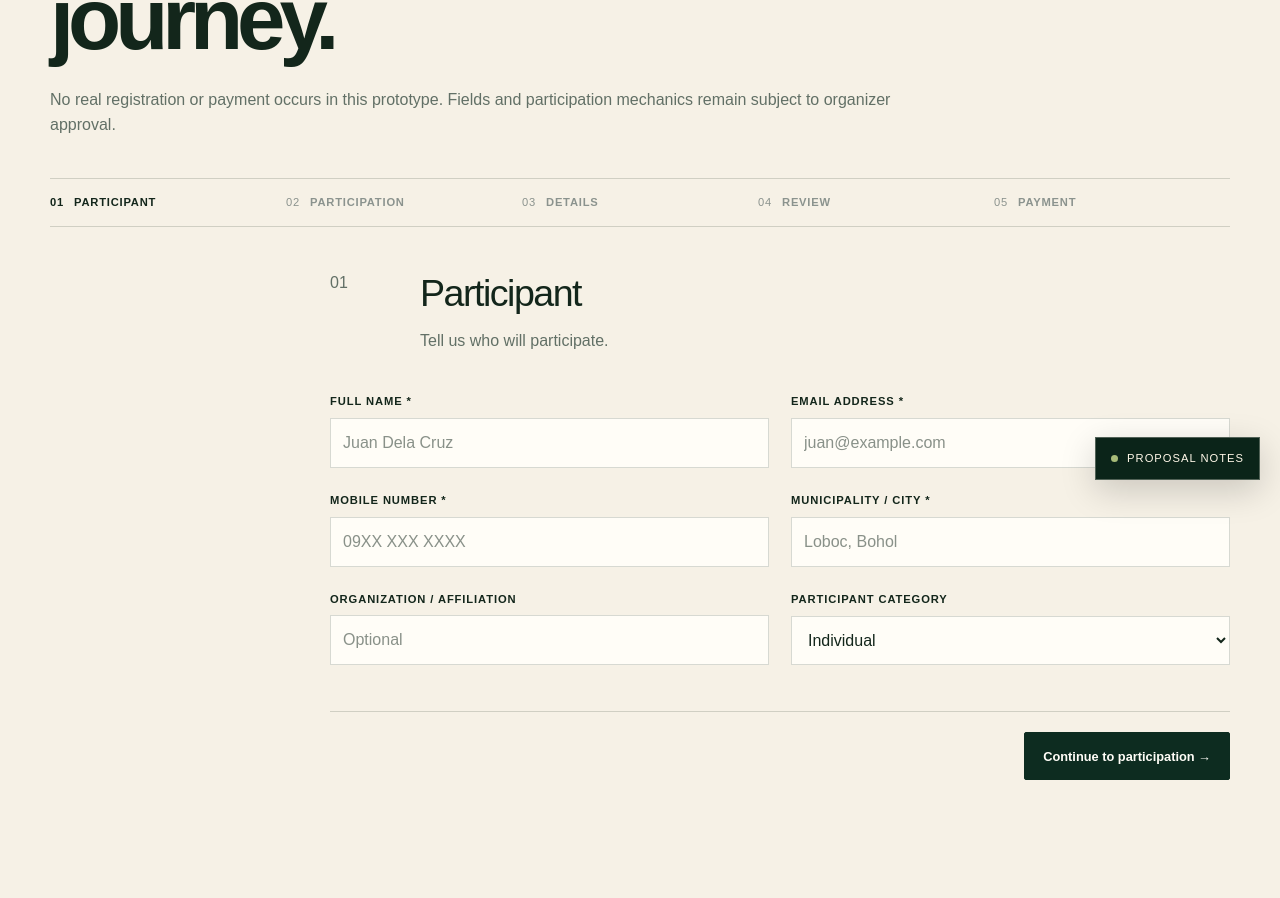
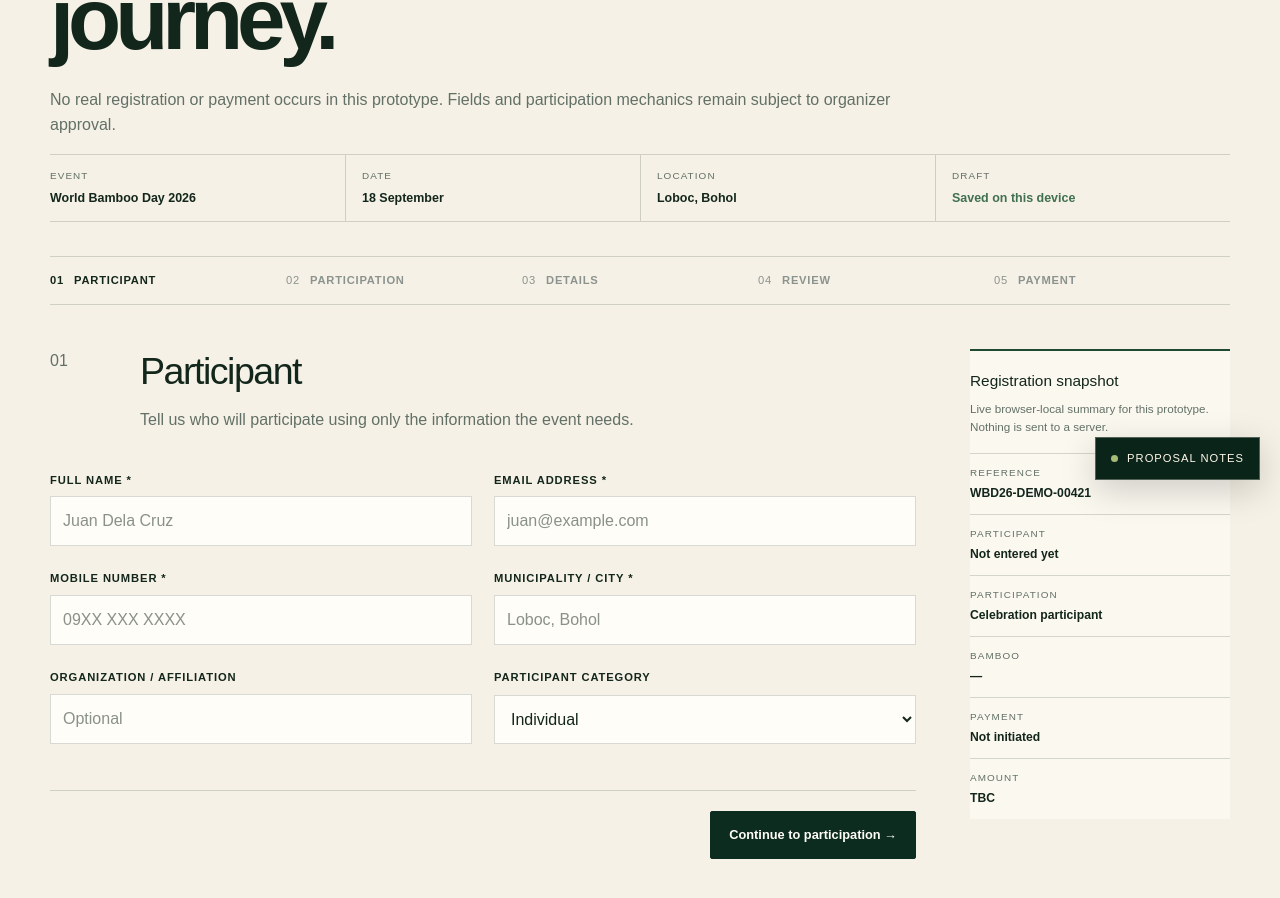
Before and after one commit to Kirch-Nairu/World-Bamboo-Day-September-2026, a Next.js app: page /register in a window 1280 px wide. Shown: the part 300-1198 px from the top of the page. Before the commit the page ends 1164 px from the top, so only its background shows below. Built offline with nearby package versions, Linux system fonts and the light colour scheme.

Commit message:
feat: improve registration UX and payment simulation

```diff
--- a/src/app/register/page.tsx
+++ b/src/app/register/page.tsx
@@ -1,39 +1,215 @@
 "use client";
 
-import { FormEvent, useMemo, useState } from "react";
+import { FormEvent, useEffect, useMemo, useState } from "react";
 import Link from "next/link";
 
 const steps = ["Participant", "Participation", "Details", "Review", "Payment"];
+type PaymentMethod = "qrph" | "gcash" | "maya" | "manual";
+type PaymentState = "idle" | "verifying" | "success" | "failed" | "pending";
 type FormState = { name:string; email:string; mobile:string; municipality:string; organization:string; category:string; participation:string; bamboo:number; notes:string };
 const initial: FormState = { name:"", email:"", mobile:"", municipality:"", organization:"", category:"Individual", participation:"Celebration participant", bamboo:1, notes:"" };
+const draftKey = "wbd26-registration-draft-v1";
 
 export default function RegisterPage() {
   const [step,setStep] = useState(0);
   const [form,setForm] = useState<FormState>(initial);
-  const [paymentState,setPaymentState] = useState<"idle"|"verifying"|"success"|"failed"|"pending">("idle");
+  const [paymentMethod,setPaymentMethod] = useState<PaymentMethod>("qrph");
+  const [paymentState,setPaymentState] = useState<PaymentState>("idle");
+  const [hydrated,setHydrated] = useState(false);
   const reference = "WBD26-DEMO-00421";
+
+  useEffect(() => {
+    try {
+      const saved = window.localStorage.getItem(draftKey);
+      if (saved) setForm({ ...initial, ...JSON.parse(saved) });
+    } catch {}
+    setHydrated(true);
+  }, []);
+
+  useEffect(() => {
+    if (!hydrated) return;
+    try { window.localStorage.setItem(draftKey, JSON.stringify(form)); } catch {}
+  }, [form, hydrated]);
+
   function update<K extends keyof FormState>(key:K,value:FormState[K]) { setForm((current)=>({ ...current,[key]:value })); }
-  function next(event?:FormEvent) { event?.preventDefault(); setStep((current)=>Math.min(current+1,steps.length-1)); }
-  function back() { setStep((current)=>Math.max(current-1,0)); }
+  function next(event?:FormEvent) { event?.preventDefault(); setStep((current)=>Math.min(current+1,steps.length-1)); window.scrollTo({ top: 0, behavior: "smooth" }); }
+  function back() { setStep((current)=>Math.max(current-1,0)); window.scrollTo({ top: 0, behavior: "smooth" }); }
+  function resetDemo() {
+    setStep(0); setForm(initial); setPaymentState("idle"); setPaymentMethod("qrph");
+    try { window.localStorage.removeItem(draftKey); } catch {}
+  }
   const completed = useMemo(()=>paymentState==="success",[paymentState]);
+  const progress = ((step + 1) / steps.length) * 100;
 
-  if (completed) return <main className="shell registration-shell"><div className="registration-success"><span className="eyebrow">REGISTRATION CONFIRMED · DEMO</span><h1>You&apos;re part of World Bamboo Day 2026.</h1><p>This is a simulated confirmation. No personal data or payment was transmitted.</p><div className="confirmation-grid"><div><span>REFERENCE</span><strong>{reference}</strong></div><div><span>EVENT</span><strong>18 September 2026 · Loboc, Bohol</strong></div></div><DemoQr label="EVENT CHECK-IN QR" /><p className="microcopy center">This demo QR illustrates event admission. It is not a payment QR.</p><div className="hero-actions center"><Link href="/" className="button quiet">Return home</Link><button className="button primary" onClick={()=>{setStep(0);setForm(initial);setPaymentState("idle");}}>Restart demo</button></div></div></main>;
+  if (completed) return (
+    <main className="shell registration-shell">
+      <div className="registration-success">
+        <span className="eyebrow">REGISTRATION CONFIRMED · DEMO</span>
+        <h1>You&apos;re part of World Bamboo Day 2026.</h1>
+        <p>This is a simulated confirmation. No personal data or payment was transmitted.</p>
+        <div className="confirmation-grid">
+          <div><span>REFERENCE</span><strong>{reference}</strong></div>
+          <div><span>EVENT</span><strong>18 September 2026 · Loboc, Bohol</strong></div>
+        </div>
+        <DemoQr label="EVENT CHECK-IN QR" />
+        <p className="microcopy center">This demo QR illustrates event admission. It is separate from any future payment QR.</p>
 
-  return <main className="shell registration-shell">
-    <div className="registration-intro"><span className="eyebrow">04 — REGISTRATION PROTOTYPE</span><h1>One clear registration journey.</h1><p>No real registration or payment occurs in this prototype. Fields and participation mechanics remain subject to organizer approval.</p></div>
-    <div className="stepper">{steps.map((label,i)=><div key={label} className={i===step?"current":i<step?"done":""}><span>{String(i+1).padStart(2,"0")}</span><strong>{label}</strong></div>)}</div>
-    <div className="wizard-panel">
-      {step===0 && <form onSubmit={next}><WizardHead number="01" title="Participant" text="Tell us who will participate." /><div className="form-grid"><Field label="Full name *"><input required value={form.name} onChange={(e)=>update("name",e.target.value)} placeholder="Juan Dela Cruz" /></Field><Field label="Email address *"><input required type="email" value={form.email} onChange={(e)=>update("email",e.target.value)} placeholder="juan@example.com" /></Field><Field label="Mobile number *"><input required value={form.mobile} onChange={(e)=>update("mobile",e.target.value)} placeholder="09XX XXX XXXX" /></Field><Field label="Municipality / City *"><input required value={form.municipality} onChange={(e)=>update("municipality",e.target.value)} placeholder="Loboc, Bohol" /></Field><Field label="Organization / Affiliation"><input value={form.organization} onChange={(e)=>update("organization",e.target.value)} placeholder="Optional" /></Field><Field label="Participant category"><select value={form.category} onChange={(e)=>update("category",e.target.value)}>{["Individual","Student","Government","Private Sector","NGO / Civic Organization","Bamboo Grower","Bamboo Enterprise","Volunteer","Other"].map((x)=><option key={x}>{x}</option>)}</select></Field></div><WizardActions nextLabel="Continue to participation →" /></form>}
-      {step===1 && <div><WizardHead number="02" title="Participation" text="Choose the proposed way you will take part." /><div className="choice-list">{[["Celebration participant","Register as an individual participant in the World Bamboo Day activities."],["Bamboo commitment","Indicate one or more bamboo planting units to support or participate with."],["Organization / delegation","Register participation under an organization or group. Bulk registration is not yet in MVP."]].map(([title,text])=><button key={title} className={form.participation===title?"selected":""} onClick={()=>update("participation",title)}><span>{form.participation===title?"●":"○"}</span><div><strong>{title}</strong><p>{text}</p></div><em>PROPOSED</em></button>)}</div>{form.participation==="Bamboo commitment" && <div className="quantity-row"><div><span className="eyebrow">BAMBOO UNITS</span><strong>Proposed quantity</strong></div><div><button onClick={()=>update("bamboo",Math.max(1,form.bamboo-1))}>−</button><b>{form.bamboo}</b><button onClick={()=>update("bamboo",form.bamboo+1)}>+</button></div></div>}<WizardActions onBack={back} onNext={()=>next()} nextLabel="Continue to details →" /></div>}
-      {step===2 && <div><WizardHead number="03" title="Event details" text="Only operationally necessary fields should survive discovery." /><div className="form-grid"><Field label="Preferred activity / batch"><select disabled><option>To be confirmed</option></select></Field><Field label="Transportation requirement"><select disabled><option>To be confirmed</option></select></Field><Field label="Accessibility / operational note"><textarea value={form.notes} onChange={(e)=>update("notes",e.target.value)} placeholder="Optional — only if relevant to event operations" /></Field></div><div className="proposal-callout"><span>PRIVACY-BY-DESIGN NOTE</span><p>These are proposal placeholders. Organizers should identify which information is genuinely necessary before production.</p></div><WizardActions onBack={back} onNext={()=>next()} nextLabel="Review registration →" /></div>}
-      {step===3 && <div><WizardHead number="04" title="Review" text="Confirm the participant record before initiating payment." /><div className="review-sheet"><ReviewRow label="Participant" value={form.name||"Demo participant"} /><ReviewRow label="Mobile" value={form.mobile||"09XX XXX XXXX"} /><ReviewRow label="Municipality" value={form.municipality||"Loboc, Bohol"} /><ReviewRow label="Affiliation" value={form.organization||"—"} /><ReviewRow label="Participation" value={form.participation} /><ReviewRow label="Bamboo commitment" value={form.participation==="Bamboo commitment"?`${form.bamboo} unit(s)`:"Not selected"} /><ReviewRow label="Amount due" value="TO BE CONFIRMED" status="OPEN" /></div><div className="check-list"><label><input type="checkbox" defaultChecked /> Information above is correct for this demo.</label><label><input type="checkbox" defaultChecked /> I acknowledge the proposed participation guidelines.</label><label><input type="checkbox" defaultChecked /> I have reviewed the prototype privacy note.</label></div><WizardActions onBack={back} onNext={()=>next()} nextLabel="Continue to payment →" /></div>}
-      {step===4 && <div><WizardHead number="05" title="Payment preview" text="Simulate the proposed approved-payment experience." /><div className="payment-summary"><div><span>REGISTRATION</span><strong>{reference}</strong></div><div><span>AMOUNT DUE</span><strong>TO BE CONFIRMED</strong></div><div><span>STATUS</span><strong>{paymentState==="idle"?"AWAITING PAYMENT":paymentState.toUpperCase()}</strong></div></div><div className="payment-methods"><button className="selected"><strong>QR PH</strong><span>Preferred automated flow</span></button><button><strong>GCASH</strong><span>Provider redirect / hosted checkout</span></button><button><strong>MAYA</strong><span>Provider redirect / hosted checkout</span></button><button><strong>MANUAL</strong><span>Institutional fallback</span></button></div><div className="qr-payment"><DemoQr label="DEMO / NOT PAYABLE" /><div><span className="eyebrow">QR PH PAYMENT PREVIEW</span><h3>Scan in production. Not payable here.</h3><p>The production provider would generate a transaction-specific QR or hosted payment session. This prototype deliberately contains no payable payload.</p><div className="demo-controls"><button onClick={()=>{setPaymentState("verifying");setTimeout(()=>setPaymentState("success"),900);}}>Simulate success</button><button onClick={()=>setPaymentState("pending")}>Simulate pending</button><button onClick={()=>setPaymentState("failed")}>Simulate failed</button></div></div></div><WizardActions onBack={back} /></div>}
-    </div>
-  </main>;
+        <div className="confirmation-next">
+          {[
+            ["01", "Keep your confirmation", "In production, participants should retain their registration reference and event QR."],
+            ["02", "Watch for event instructions", "Final venue, arrival details and approved program instructions will come from the organizers."],
+            ["03", "Present the event QR", "Staff can scan the event QR at the registration desk and record actual attendance."],
+          ].map(([n,title,text]) => <div className="next-step" key={n}><span>{n}</span><div><strong>{title}</strong><p>{text}</p></div></div>)}
+        </div>
+
+        <div className="hero-actions center"><Link href="/" className="button quiet">Return home</Link><button className="button primary" onClick={resetDemo}>Restart demo</button></div>
+      </div>
+    </main>
+  );
+
+  return (
+    <main className="shell registration-shell">
+      <div className="registration-intro">
+        <span className="eyebrow">04 — REGISTRATION PROTOTYPE</span>
+        <h1>One clear registration journey.</h1>
+        <p>No real registration or payment occurs in this prototype. Fields and participation mechanics remain subject to organizer approval.</p>
+      </div>
+
+      <div className="registration-context" aria-label="Registration context">
+        <div><span>EVENT</span><strong>World Bamboo Day 2026</strong></div>
+        <div><span>DATE</span><strong>18 September</strong></div>
+        <div><span>LOCATION</span><strong>Loboc, Bohol</strong></div>
+        <div><span>DRAFT</span><strong className="autosave-note">Saved on this device</strong></div>
+      </div>
+
+      <div className="step-progress" aria-hidden="true">
+        <div className="step-progress-top"><strong>{steps[step]}</strong><span>Step {step + 1} of {steps.length}</span></div>
+        <div className="step-progress-track"><div className="step-progress-fill" style={{ width: `${progress}%` }} /></div>
+      </div>
+
+      <div className="stepper">{steps.map((label,i)=><div key={label} className={i===step?"current":i<step?"done":""}><span>{String(i+1).padStart(2,"0")}</span><strong>{label}</strong></div>)}</div>
+
+      <div className="wizard-layout">
+        <div className="wizard-panel">
+          {step===0 && (
+            <form onSubmit={next}>
+              <WizardHead number="01" title="Participant" text="Tell us who will participate using only the information the event needs." />
+              <div className="form-grid">
+                <Field label="Full name *"><input required autoComplete="name" value={form.name} onChange={(e)=>update("name",e.target.value)} placeholder="Juan Dela Cruz" /></Field>
+                <Field label="Email address *"><input required type="email" autoComplete="email" inputMode="email" value={form.email} onChange={(e)=>update("email",e.target.value)} placeholder="juan@example.com" /></Field>
+                <Field label="Mobile number *"><input required inputMode="tel" autoComplete="tel" value={form.mobile} onChange={(e)=>update("mobile",e.target.value)} placeholder="09XX XXX XXXX" /></Field>
+                <Field label="Municipality / City *"><input required autoComplete="address-level2" value={form.municipality} onChange={(e)=>update("municipality",e.target.value)} placeholder="Loboc, Bohol" /></Field>
+                <Field label="Organization / Affiliation"><input value={form.organization} onChange={(e)=>update("organization",e.target.value)} placeholder="Optional" /></Field>
+                <Field label="Participant category"><select value={form.category} onChange={(e)=>update("category",e.target.value)}>{["Individual","Student","Government","Private Sector","NGO / Civic Organization","Bamboo Grower","Bamboo Enterprise","Volunteer","Other"].map((x)=><option key={x}>{x}</option>)}</select></Field>
+              </div>
+              <WizardActions nextLabel="Continue to participation →" />
+            </form>
+          )}
+
+          {step===1 && (
+            <div>
+              <WizardHead number="02" title="Participation" text="Choose the proposed way you will take part. Final categories remain configurable." />
+              <div className="choice-list">{[
+                ["Celebration participant","Register as an individual participant in the World Bamboo Day activities."],
+                ["Bamboo commitment","Indicate one or more bamboo planting units to support or participate with."],
+                ["Organization / delegation","Register participation under an organization or group. Bulk registration is not yet in MVP."],
+              ].map(([title,text])=><button type="button" key={title} className={form.participation===title?"selected":""} onClick={()=>update("participation",title)}><span>{form.participation===title?"●":"○"}</span><div><strong>{title}</strong><p>{text}</p></div><em>PROPOSED</em></button>)}</div>
+              {form.participation==="Bamboo commitment" && <div className="quantity-row"><div><span className="eyebrow">BAMBOO UNITS</span><strong>Proposed quantity</strong></div><div><button type="button" onClick={()=>update("bamboo",Math.max(1,form.bamboo-1))}>−</button><b>{form.bamboo}</b><button type="button" onClick={()=>update("bamboo",form.bamboo+1)}>+</button></div></div>}
+              <WizardActions onBack={back} onNext={()=>next()} nextLabel="Continue to details →" />
+            </div>
+          )}
+
+          {step===2 && (
+            <div>
+              <WizardHead number="03" title="Event details" text="Operational fields should only be enabled when the organizers confirm that they are necessary." />
+              <div className="form-grid">
+                <Field label="Preferred activity / batch"><select disabled><option>To be confirmed</option></select></Field>
+                <Field label="Transportation requirement"><select disabled><option>To be confirmed</option></select></Field>
+                <Field label="Accessibility / operational note"><textarea value={form.notes} onChange={(e)=>update("notes",e.target.value)} placeholder="Optional — only if relevant to event operations" /></Field>
+              </div>
+              <div className="proposal-callout"><span>PRIVACY-BY-DESIGN NOTE</span><p>These are proposal placeholders. Organizers should identify which information is genuinely necessary before production.</p></div>
+              <WizardActions onBack={back} onNext={()=>next()} nextLabel="Review registration →" />
+            </div>
+          )}
+
+          {step===3 && (
+            <div>
+              <WizardHead number="04" title="Review" text="Confirm the participant record before initiating the approved payment path." />
+              <div className="review-sheet">
+                <ReviewRow label="Participant" value={form.name||"Demo participant"} />
+                <ReviewRow label="Mobile" value={form.mobile||"09XX XXX XXXX"} />
+                <ReviewRow label="Municipality" value={form.municipality||"Loboc, Bohol"} />
+                <ReviewRow label="Affiliation" value={form.organization||"—"} />
+                <ReviewRow label="Category" value={form.category} />
+                <ReviewRow label="Participation" value={form.participation} />
+                <ReviewRow label="Bamboo commitment" value={form.participation==="Bamboo commitment"?`${form.bamboo} unit(s)`:"Not selected"} />
+                <ReviewRow label="Amount due" value="TO BE CONFIRMED" status="OPEN" />
+              </div>
+              <div className="check-list"><label><input type="checkbox" defaultChecked /> Information above is correct for this demo.</label><label><input type="checkbox" defaultChecked /> I acknowledge the proposed participation guidelines.</label><label><input type="checkbox" defaultChecked /> I have reviewed the prototype privacy note.</label></div>
+              <WizardActions onBack={back} onNext={()=>next()} nextLabel="Continue to payment →" />
+            </div>
+          )}
+
+          {step===4 && (
+            <div>
+              <WizardHead number="05" title="Payment preview" text="Compare the proposed approved-payment experiences without transmitting real money." />
+              <div className="payment-summary"><div><span>REGISTRATION</span><strong>{reference}</strong></div><div><span>AMOUNT DUE</span><strong>TO BE CONFIRMED</strong></div><div><span>STATUS</span><strong>{paymentState==="idle"?"AWAITING PAYMENT":paymentState.toUpperCase()}</strong></div></div>
+
+              <div className="payment-methods">
+                <PaymentButton method="qrph" selected={paymentMethod} setMethod={setPaymentMethod} title="QR PH" text="Preferred automated flow" />
+                <PaymentButton method="gcash" selected={paymentMethod} setMethod={setPaymentMethod} title="GCASH" text="Hosted checkout / redirect" />
+                <PaymentButton method="maya" selected={paymentMethod} setMethod={setPaymentMethod} title="MAYA" text="Hosted checkout / redirect" />
+                <PaymentButton method="manual" selected={paymentMethod} setMethod={setPaymentMethod} title="MANUAL" text="Institutional fallback" />
+              </div>
+
+              <div className="payment-experience">
+                {paymentMethod === "qrph" && <div className="qr-payment"><DemoQr label="DEMO / NOT PAYABLE" /><div><span className="eyebrow">QR PH PAYMENT PREVIEW</span><h3>Scan in production. Not payable here.</h3><p>The production provider would generate a transaction-specific QR or hosted payment session. The server would verify the provider result before confirming registration.</p></div></div>}
+                {(paymentMethod === "gcash" || paymentMethod === "maya") && <div className="wallet-preview"><div><span className="eyebrow">{paymentMethod.toUpperCase()} CHECKOUT PREVIEW</span><h3>Leave the portal, authorize securely, then return.</h3><p>The participant would be sent to the approved provider experience. The portal would wait for verified server-side status rather than trusting the browser redirect alone.</p></div><button type="button" className="button quiet" onClick={()=>setPaymentState("pending")}>Simulate redirect →</button></div>}
+                {paymentMethod === "manual" && <div className="manual-preview"><div><span className="eyebrow">MANUAL INSTITUTIONAL FALLBACK</span><h3>Use only if automated payment cannot be approved in time.</h3><p>The official receiving account and verification process must belong to the authorized organizer or merchant. Uploaded proof is supporting evidence, not final financial truth.</p></div><div className="manual-fields"><div className="manual-field"><span>Account name</span><strong>TO BE CONFIRMED</strong></div><div className="manual-field"><span>Bank / wallet</span><strong>TO BE CONFIRMED</strong></div><div className="manual-field"><span>Reference</span><strong>Participant enters reference</strong></div></div></div>}
+              </div>
+
+              <PaymentStatus state={paymentState} />
+
+              <div className="demo-controls">
+                <button type="button" onClick={()=>{setPaymentState("verifying");setTimeout(()=>setPaymentState("success"),900);}}>Simulate success</button>
+                <button type="button" onClick={()=>setPaymentState("pending")}>Simulate pending</button>
+                <button type="button" onClick={()=>setPaymentState("failed")}>Simulate failed</button>
+                <button type="button" onClick={()=>setPaymentState("idle")}>Reset state</button>
+              </div>
+              <WizardActions onBack={back} />
+            </div>
+          )}
+        </div>
+
+        <aside className="registration-sidecar" aria-label="Registration summary">
+          <h3>Registration snapshot</h3>
+          <p>Live browser-local summary for this prototype. Nothing is sent to a server.</p>
+          <SidecarRow label="Reference" value={reference} />
+          <SidecarRow label="Participant" value={form.name || "Not entered yet"} />
+          <SidecarRow label="Participation" value={form.participation} />
+          <SidecarRow label="Bamboo" value={form.participation === "Bamboo commitment" ? `${form.bamboo} unit(s)` : "—"} />
+          <SidecarRow label="Payment" value={paymentState === "idle" ? "Not initiated" : paymentState.toUpperCase()} />
+          <SidecarRow label="Amount" value="TBC" />
+        </aside>
+      </div>
+    </main>
+  );
 }
 
 function WizardHead({number,title,text}:{number:string;title:string;text:string}) { return <div className="wizard-head"><span>{number}</span><div><h2>{title}</h2><p>{text}</p></div></div>; }
 function Field({label,children}:{label:string;children:React.ReactNode}) { return <label className="field"><span>{label}</span>{children}</label>; }
 function WizardActions({onBack,onNext,nextLabel}:{onBack?:()=>void;onNext?:()=>void;nextLabel?:string}) { return <div className="wizard-actions">{onBack?<button type="button" className="button quiet" onClick={onBack}>← Back</button>:<span />}{nextLabel&&<button type={onNext?"button":"submit"} className="button primary" onClick={onNext}>{nextLabel}</button>}</div>; }
 function ReviewRow({label,value,status}:{label:string;value:string;status?:string}) { return <div><span>{label}</span><strong>{value}</strong>{status&&<em data-status={status}>{status}</em>}</div>; }
+function SidecarRow({label,value}:{label:string;value:string}) { return <div className="sidecar-row"><span>{label}</span><strong>{value}</strong></div>; }
 function DemoQr({label}:{label:string}) { return <div className="demo-qr" aria-label={label}><div className="qr-pattern" /><span>{label}</span></div>; }
+function PaymentButton({method,selected,setMethod,title,text}:{method:PaymentMethod;selected:PaymentMethod;setMethod:(m:PaymentMethod)=>void;title:string;text:string}) { return <button type="button" className={selected===method?"selected":""} onClick={()=>{setMethod(method);setPaymentState("idle");}}><strong>{title}</strong><span>{text}</span></button>; }
+function PaymentStatus({state}:{state:PaymentState}) {
+  const copy: Record<PaymentState,[string,string]> = {
+    idle:["Awaiting payment", "No payment has been initiated in the demo."],
+    verifying:["Verifying provider result", "Production would verify the payment server-side before changing the registration state."],
+    pending:["Payment pending", "The registration remains pending while the provider or finance workflow is unresolved."],
+    failed:["Payment not confirmed", "The participant can retry or choose another approved payment path without creating a duplicate registration."],
+    success:["Payment confirmed", "The production system would issue the event QR only after authoritative payment confirmation."],
+  };
+  return <div className="payment-state-banner"><span>PAYMENT STATE</span><strong>{copy[state][0]}</strong><p>{copy[state][1]}</p></div>;
+}
```
